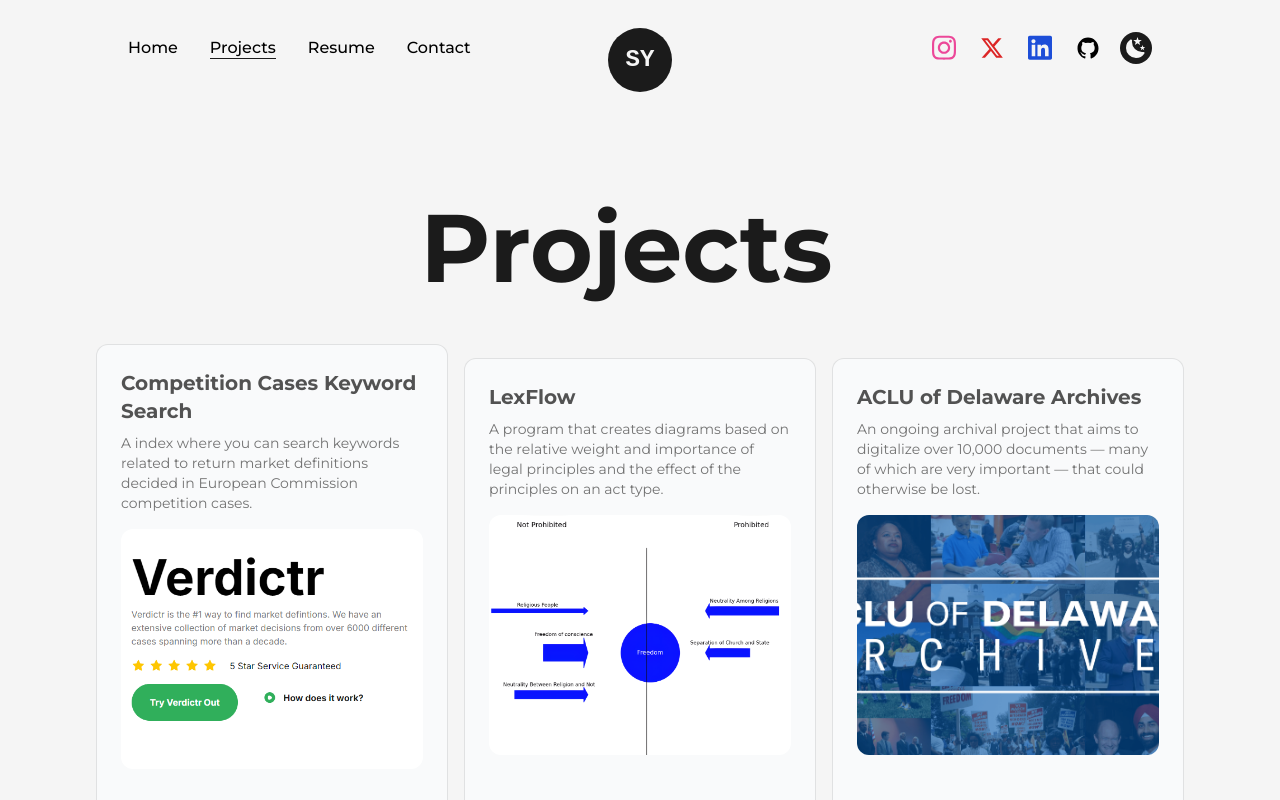
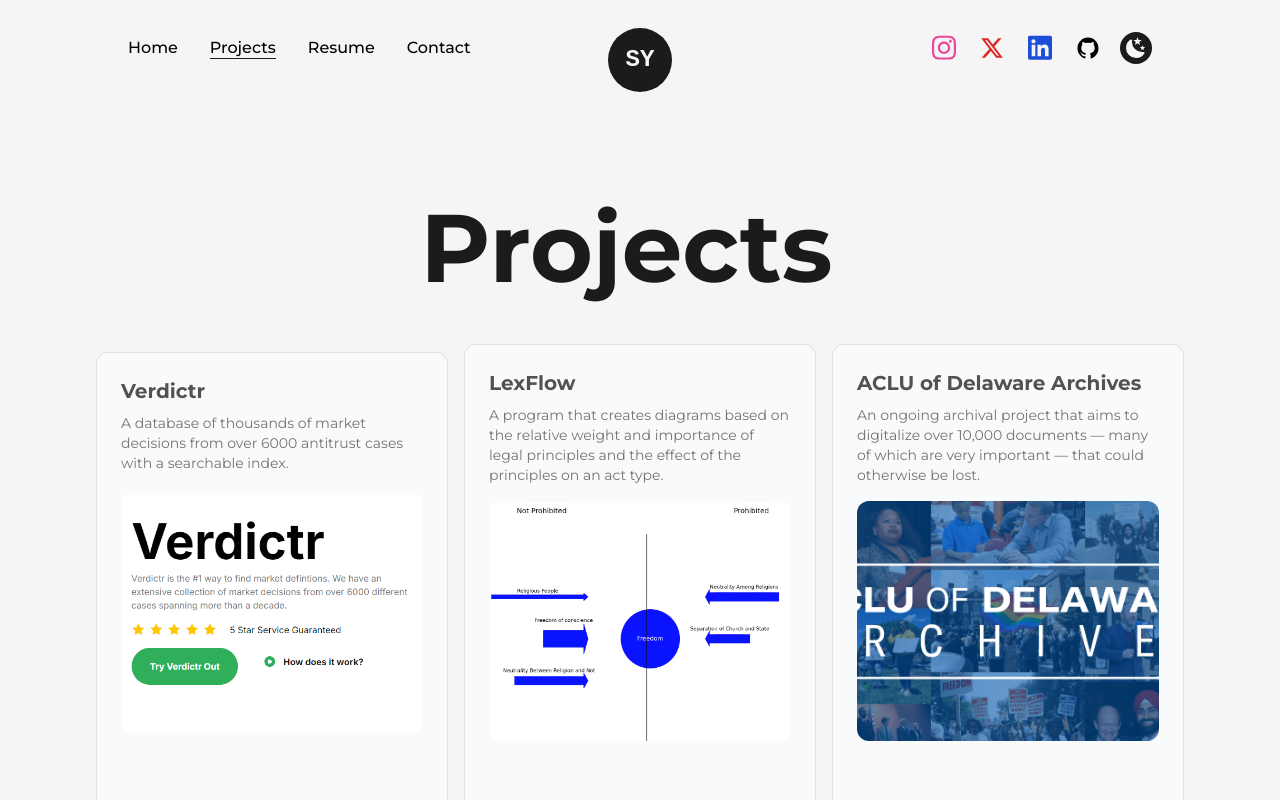
Before and after one commit to shriyanyamali/portfolio-v2, a Next.js app: page /projects in a window 1280 px wide. Shown: the top 800 px of the page. Built offline with nearby package versions, Linux system fonts and the light colour scheme.

Commit message:
Updated name and description from of competition keyword search to Verdictr

```diff
--- a/src/components/project-cards/card-1.jsx
+++ b/src/components/project-cards/card-1.jsx
@@ -13,14 +13,14 @@ export function ThreeDCardOne() {
           translateZ="50"
           className="text-xl font-bold text-neutral-600 dark:text-white"
         >
-          Competition Cases Keyword Search
+          Verdictr
         </CardItem>
         <CardItem
           as="p"
           translateZ="60"
           className="text-neutral-500 text-sm min-h-[4rem] max-w-sm mt-2 dark:text-neutral-300"
         >
-          A index where you can search keywords related to return market definitions decided in European Commission competition cases.
+          A database of thousands of market decisions from over 6000 antitrust cases with a searchable index.
         </CardItem>
         <CardItem translateZ="100" className="w-full mt-4">
           <Image
@@ -36,7 +36,7 @@ export function ThreeDCardOne() {
           <CardItem
             translateZ={20}
             as={Link}
-            href="https://competitioncaseskeywordsearch.github.io/"
+            href="https://verdictr.github.io/"
             target="__blank"
             className="px-4 py-2 rounded-xl text-xs lg:text-[0.6rem] font-normal dark:text-white"
           >
```
